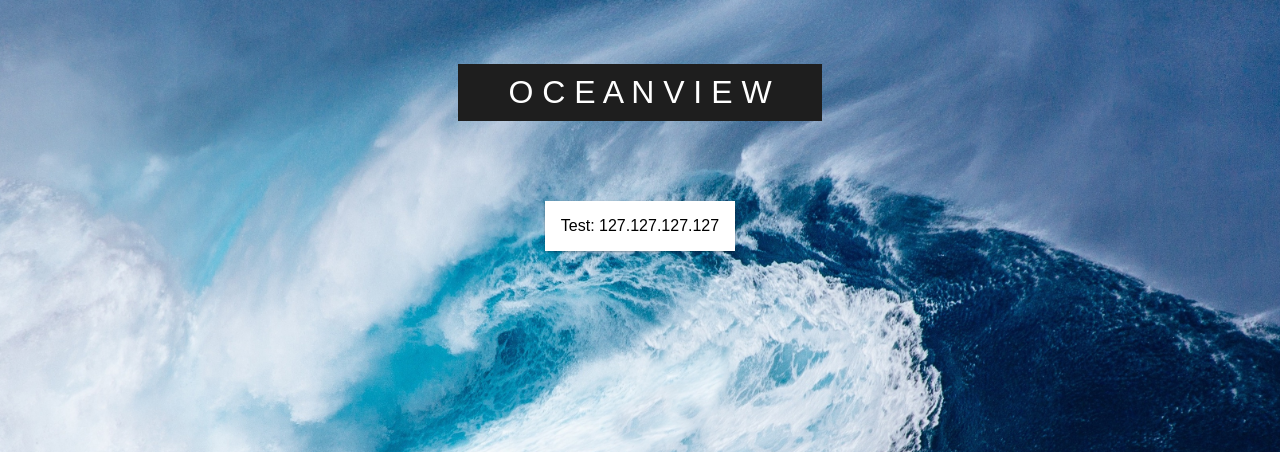
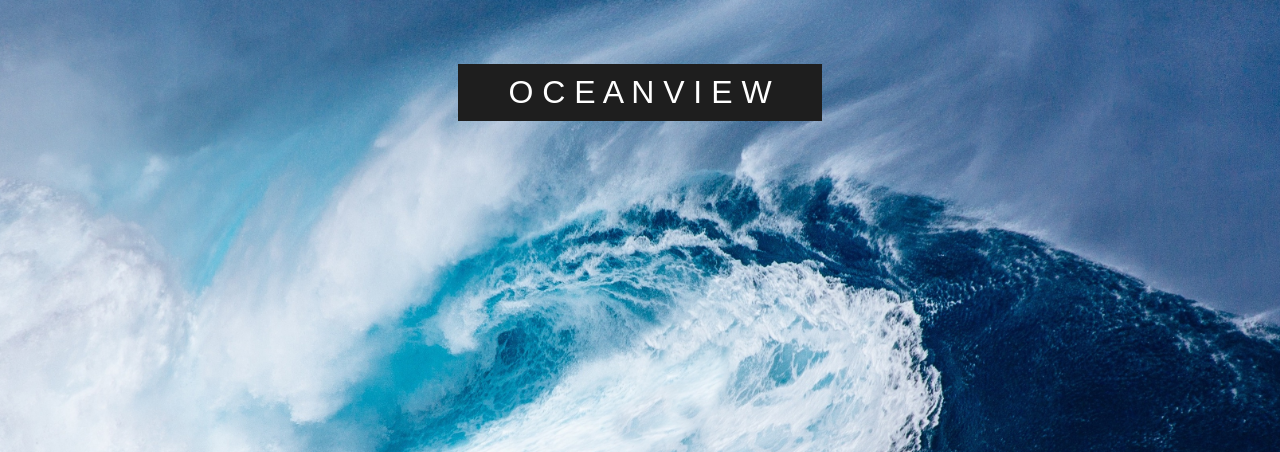
Before and after one commit to Milkshak3s/OCEANVIEW, a Python web app: template oceanview/templates/index.html in a window 1280 px wide. Shown: the top 452 px of the page. Run offline with Jinja, Linux system fonts and the light colour scheme; the template is opened without the code that fills it, so the values that code supplies are empty.

Commit message:
Removed overview sample

```diff
--- a/oceanview/templates/index.html
+++ b/oceanview/templates/index.html
@@ -20,9 +20,6 @@
                 </a>
             </li>
             {% endfor %}
-            <a class="target altitude1 hoverlift hoverlift3" href="overview/127.127.127.127">
-                <span>Test: 127.127.127.127</span>
-            </a>
         </div>
     </body>
 </html>
```
